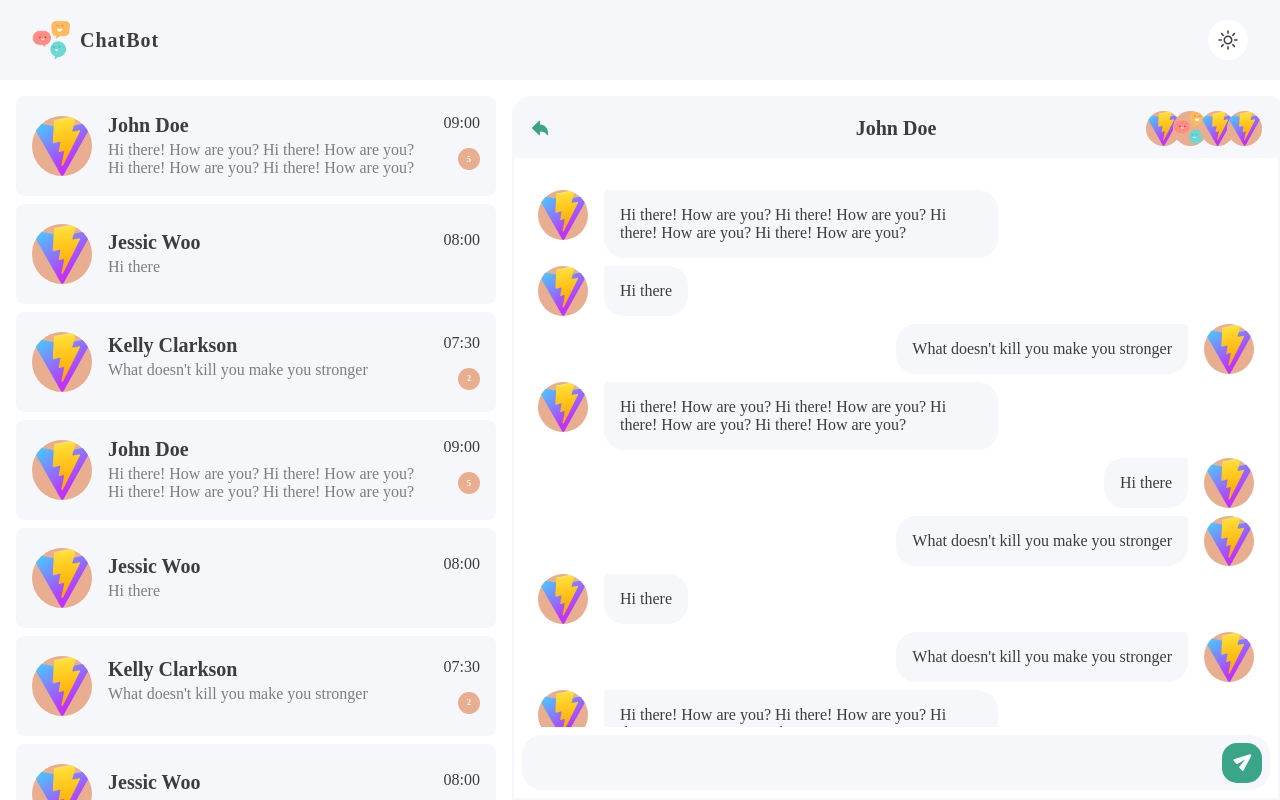
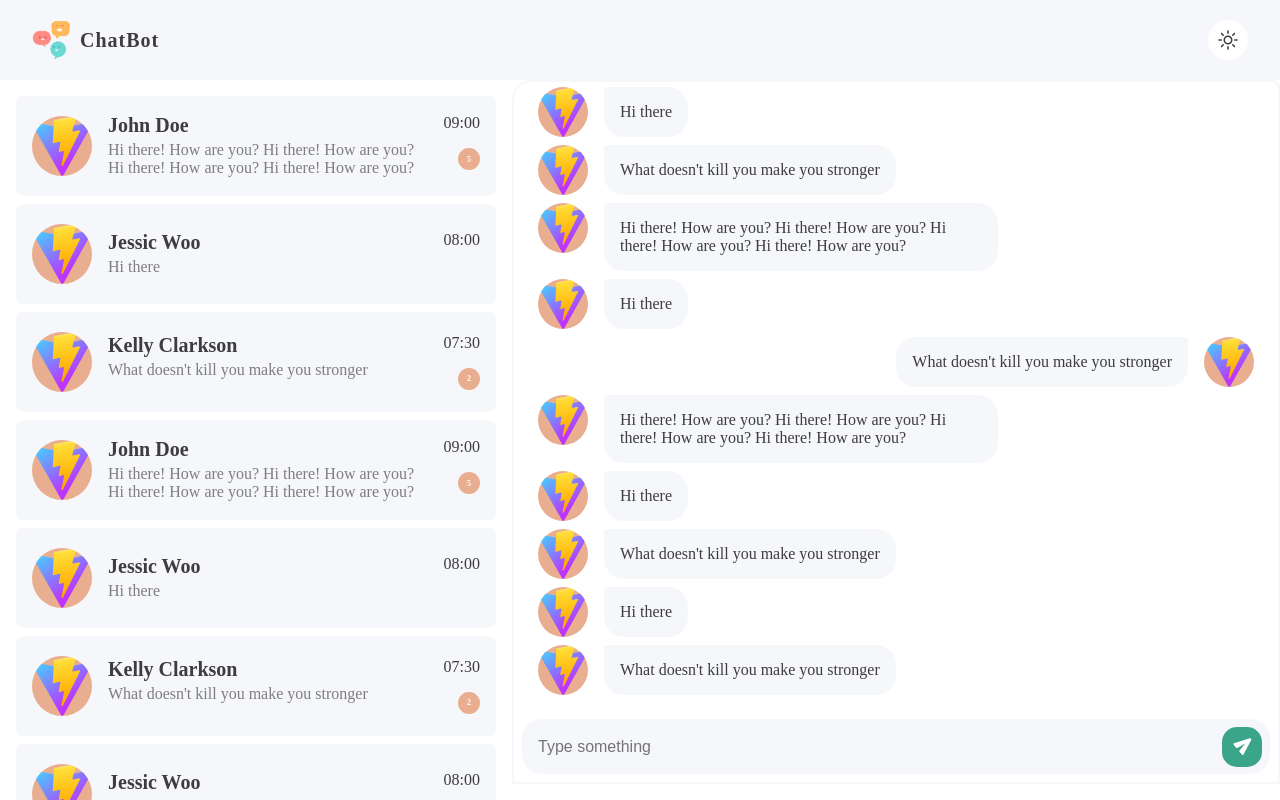
Before and after one commit to tsengm6h6/chat-app-client-v2, a React (Vite) app: page / in a window 1280 px wide. Built offline with nearby package versions, Linux system fonts and the light colour scheme.

Commit message:
1. add ChatContext 2. add select chatId logic 3. add message scrollIntoView

```diff
--- a/src/App.jsx
+++ b/src/App.jsx
@@ -2,10 +2,12 @@ import { useState } from 'react'
 import styled, { ThemeProvider } from "styled-components"
 import { Routes, Route, Navigate } from 'react-router-dom'
 import { GlobalStyle } from './utils/style'
+import Navbar from './components/Navbar'
 import Home from './pages/Chat/Home'
 import Login from './pages/Login/Login'
 import SignUp from './pages/SignUp/SignUp'
 import './App.css'
+import ChatContextProvider from './context/ChatContext'
 
 
 function App() {
@@ -14,12 +16,15 @@ function App() {
 
   return (
     <ThemeProvider theme={{ mode, setMode }}>
+      <ChatContextProvider>
+        <Navbar />
         <Routes>
             <Route path="/" element={user ? <Home /> : <Navigate to="/login" replace={true} /> } />
           <Route path="/login" element={user ? <Navigate to="/" replace={true} /> : <Login />} />
           <Route path="/signup" element={user ? <Navigate to="/" replace={true} /> : <SignUp />} />
         </Routes>
         <GlobalStyle />
+      </ChatContextProvider>
     </ThemeProvider>
   )
 }
--- /dev/null
+++ b/src/context/ChatContext.jsx
@@ -0,0 +1,29 @@
+import { createContext, useContext, useState } from 'react'
+import { fakeRecord } from '../data/fakeRecord'
+import { fakeMessage } from '../data/fakeMessage'
+
+export const ChatContext = createContext({})
+
+export const useChatContext = () => useContext(ChatContext)
+
+export default function ChatContextProvider({ children }) {
+  const [chatId, setChatId] = useState(null)
+
+  // 從 record 找出 userInfo
+  const chatRoomInfo = fakeRecord.find(({ id }) => id === chatId) || null
+
+  // 打 api 拿 message 歷史訊息
+  // 這裡用 message 代替
+  const chatMessage = fakeMessage
+
+  return (
+    <ChatContext.Provider value={{
+      chatId,
+      setChatId,
+      chatRoomInfo,
+      chatMessage
+    }}>
+      { children }
+    </ChatContext.Provider>
+  )
+}
--- a/src/pages/Chat/ChatListItem.jsx
+++ b/src/pages/Chat/ChatListItem.jsx
@@ -2,9 +2,9 @@ import React from 'react'
 import styled from 'styled-components'
 import Avatar from '../../components/Avatar'
 
-function ChatListItem({ avatar, name, text, time, unread }) {
+function ChatListItem({ avatar, name, text, time, unread, handleItemClick }) {
   return (
-    <ListItem>
+    <ListItem onClick={handleItemClick}>
         <Avatar src={ avatar } alt="avatar" />
         <ListContent>
           <TitleBox>
@@ -32,6 +32,7 @@ const ListItem = styled.li `
   gap: 1rem;
   background-color: var(--bg-color-darken);
   border-radius: 8px;
+  cursor: pointer;
 `
 
 const ListContent = styled.div `
--- a/src/pages/Chat/ChatMessage.jsx
+++ b/src/pages/Chat/ChatMessage.jsx
@@ -1,20 +1,32 @@
-import React from 'react'
+import React, { forwardRef, useRef, useImperativeHandle } from 'react'
 import styled from 'styled-components'
 import Avatar from '../../components/Avatar'
 
-function ChatMessage({ avatar, id, name, text, time, unread }) {
-  const userId = [3, 5, 6, 8]
+const ChatMessage = forwardRef(
+  function ChatMessage({ avatar, id, name, text, time, unread }, ref) {
+    const messageRef = useRef(null)
+
+    useImperativeHandle(ref, () => {
+      return {
+        scrollIntoView() {
+          messageRef.current.scrollIntoView({
+            behavior: 'smooth'
+          })
+        }
+      }
+    }, [])
+
+    const userId = [3]
     const fromSelf = userId.includes(id)
 
-  console.log(id, fromSelf)
-
     return (
-    <Message className={fromSelf ? 'self' : null }>
+      <Message className={fromSelf ? 'self' : null } ref={messageRef}>
         <Avatar size="medium" src={avatar} />
         <Text className={fromSelf ? 'self' : null }>{text}</Text>
       </Message>
     )
   }
+)
 
 const Message = styled.div `
   display: flex;
--- a/src/pages/Chat/ChatRecordList.jsx
+++ b/src/pages/Chat/ChatRecordList.jsx
@@ -2,13 +2,18 @@ import React from 'react'
 import styled from 'styled-components'
 import ListItem from './ChatListItem'
 import { fakeRecord } from '../../data/fakeRecord'
+import { useChatContext } from '../../context/ChatContext'
 
 
 function ChatRecordList() {
+  const { setChatId } = useChatContext()
 
   const renderedRecord = fakeRecord.map(record => {
     return (
-      <ListItem key={record.id} {...record}  />
+      <ListItem
+        key={record.id}
+        handleItemClick={() => setChatId(record.id)}
+        {...record} />
     )
   })
 
--- a/src/pages/Chat/ChatRoom.jsx
+++ b/src/pages/Chat/ChatRoom.jsx
@@ -1,39 +1,84 @@
-import React from 'react'
+import React, { useState, useRef, useEffect } from 'react'
 import styled from 'styled-components'
 import { fakeMessage } from '../../data/fakeMessage'
 import ChatMessage from '../Chat/ChatMessage'
 import { IoArrowUndo, IoSend } from "react-icons/io5";
 import { MultiAvatar } from '../../components/Avatar';
+import { useChatContext } from '../../context/ChatContext'
 
 function ChatRoom() {
-  const renderedMessage = fakeMessage.map(msg => {
+  const { setChatId, chatRoomInfo, chatMessage } = useChatContext()
+  const [ realTimeMessage, setRealTimeMessages ] = useState(chatMessage)
+  const [ inputMessage, setInputMessage ] = useState('')
+
+  const msgRef = useRef(null)
+
+  useEffect(() => {
+    msgRef.current.scrollIntoView()
+  }, [realTimeMessage])
+
+  const renderedMessage = realTimeMessage.map(msg => {
     return (
-      <ChatMessage key={msg.id} {...msg} />
+      <ChatMessage key={msg.id} {...msg} ref={msgRef} />
     )
   })
-  return (
-    <RoomWrapper>
+
+  const renderHeader = chatRoomInfo === null ? null : (
     <RoomHeader>
-        <HeaderIcon>
+      <HeaderIcon onClick={() => setChatId(null)}>
         <IconWrapper>
           <IoArrowUndo />
         </IconWrapper>
       </HeaderIcon>
-        <HeaderName>John Doe</HeaderName>
+      <HeaderName>{chatRoomInfo.name}</HeaderName>
       <HeaderMembers>
-          <MultiAvatar size="small" src="/vite.svg" />
+        <MultiAvatar size="small" src={chatRoomInfo.avatar} />
         <MultiAvatar size="small" src="/talking.png" />
         <MultiAvatar size="small" src="/vite.svg" />
         <MultiAvatar size="small" src="/vite.svg" />
       </HeaderMembers>
     </RoomHeader>
+  )
+
+  const handleInputSubmit = (e) => {
+    e.preventDefault()
+    console.log(inputMessage)
+    // TODO:
+    // post message to api
+    // add return message data to realTimeMessage
+    // socket to others
+    setRealTimeMessages(prev => {
+      return [
+        ...prev,
+        {
+          id: Math.random(),
+          avatar: "/vite.svg",
+          name: "Jessic Woo",
+          text: inputMessage,
+          time: "09:00",
+          unread: 0
+        }
+      ]
+    })
+    setInputMessage('')
+  }
+
+  return (
+    <RoomWrapper>
+      {renderHeader}
       <RoomMessage>
         {renderedMessage}
         {renderedMessage}
         {renderedMessage}
       </RoomMessage>
-      <RoomField>
-        <RoomInput />
+      <RoomField onSubmit={handleInputSubmit}>
+        <RoomInput
+          type="text"
+          name="inputMessage"
+          placeholder='Type something'
+          value={inputMessage}
+          onChange={(e) => setInputMessage(e.target.value)}
+        />
         <RoomInputButton>
           <ButtonIconWrapper>
             <IoSend/>
@@ -71,10 +116,10 @@ const RoomHeader = styled.div `
 const RoomMessage = styled.div `
   flex: 1;
   overflow: auto;
-  padding: 1.5rem;
+  padding: 1.5rem 1.5rem 0.5rem;
 `
 
-const RoomField = styled.div `
+const RoomField = styled.form `
   margin: 0.5rem;
   height: 55px;
   background-color: var(--bg-color-darken);
--- a/src/pages/Chat/Home.jsx
+++ b/src/pages/Chat/Home.jsx
@@ -1,28 +1,23 @@
-import React, { useState } from 'react'
+import React, { useContext, useState } from 'react'
 import styled from 'styled-components'
 import { Container } from '../../components/MainContainer'
-import Navbar from '../../components/Navbar'
 import ChatRecordList from '../Chat/ChatRecordList'
 import ChatRoom from '../Chat/ChatRoom'
+import { useChatContext } from '../../context/ChatContext'
 
 function Home() {
-  const [chatId, setChatId] = useState('hi')
-  const [show, setShow] = useState(false)
+  const { chatId } = useChatContext()
+  console.log(chatId)
 
   return (
-    <>
-      <Navbar />
-      <Wrapper>
-        <ChatContainer onClick={() => setShow(true)}>
-          <ChatRecordList />
-        </ChatContainer>
-        <RoomContainer
-
-          className={show ? 'show' : null}>
-          <ChatRoom />
-        </RoomContainer>
-      </Wrapper>
-    </>
+    <Wrapper>
+      <ChatContainer>
+        <ChatRecordList />
+      </ChatContainer>
+      <RoomContainer className={chatId ? 'show' : null}>
+        <ChatRoom key={chatId} />
+      </RoomContainer>
+    </Wrapper>
   )
 }
 
@@ -53,11 +48,10 @@ const RoomContainer = styled(ChatContainer) `
   position: absolute;
   top: 0;
   left: 0;
-  transform: translateX(100%) scale(0, 1);
+  overflow: hidden;
+  transform: translateX(50%) scale(0, 1);
   transform-origin: right;
-  opacity: 0;
-  transition: 0.3s all ease-in-out;
-  overflow: hidden;
+  transition: transform 0.3s ease-in-out;
 
   &.show {
     transform: translateX(0) scale(1, 1);
--- a/src/pages/Login/Login.jsx
+++ b/src/pages/Login/Login.jsx
@@ -1,12 +1,10 @@
 import React from 'react'
 import MainContainer from '../../components/MainContainer'
-import Navbar from '../../components/Navbar'
 import LoginForm from './LoginForm'
 
 function Login() {
   return (
     <>
-      <Navbar />
       <MainContainer>
         <LoginForm />
       </MainContainer>
```
Lines whose indentation alone changed are shown as unchanged.
